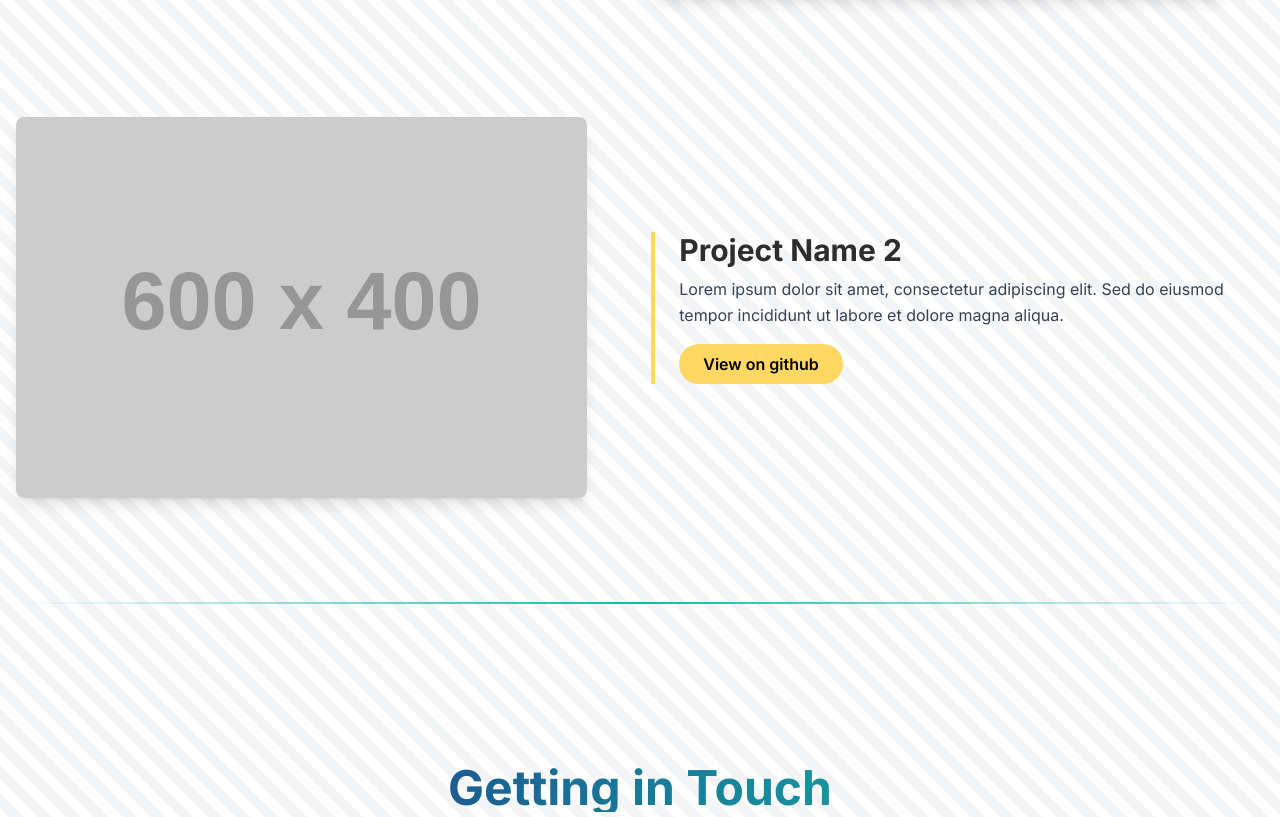
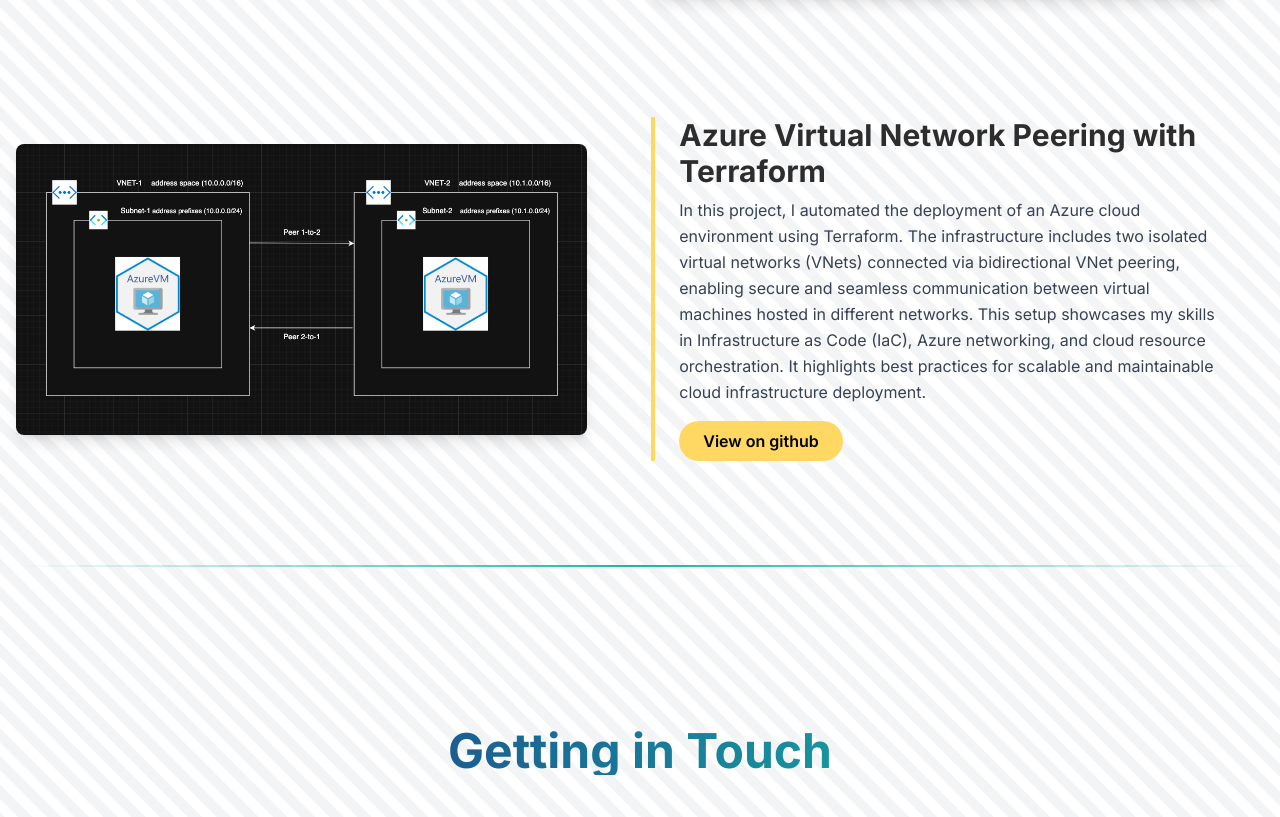
Before and after one commit to nouman-sh/nouman.github.io, a plain HTML site: page index.html in a window 1280 px wide. Shown: the part 2428-3245 px from the top of the page. Drawn offline with nearby package versions, Linux system fonts and the light colour scheme; placeholder pictures from the web are drawn by us.

Commit message:
Added the 2nd project

```diff
--- a/index.html
+++ b/index.html
@@ -249,14 +249,21 @@
       <!-- Project 2 -->
       <div class="flex flex-col md:flex-row items-center gap-8 md:gap-16 p-6 md:p-10 mb-10">
         <div class="md:w-1/2 overflow-hidden rounded-lg shadow-lg">
-          <img src="https://placehold.co/600x400/e2e8f0/2d2d2d?text=Project+2" alt="Project 2" class="w-full h-auto project-img" />
+          <img src="assets/Vnet_peering.png" alt="Project 2" class="w-full h-auto project-img" />
         </div>
         <div class="md:w-1/2 text-center md:text-left border-l-4 border-[#FFD864] pl-6">
-          <h3 class="text-2xl md:text-3xl font-bold mb-2">Project Name 2</h3>
+          <h3 class="text-2xl md:text-3xl font-bold mb-2">Azure Virtual Network Peering with Terraform</h3>
           <p class="text-gray-700 mb-4 leading-relaxed">
-            Lorem ipsum dolor sit amet, consectetur adipiscing elit. Sed do eiusmod tempor incididunt ut labore et dolore magna aliqua.
+            In this project, I automated the deployment of an Azure cloud environment using Terraform.
+            The infrastructure includes two isolated virtual networks (VNets) connected via bidirectional
+            VNet peering, enabling secure and seamless communication between virtual machines hosted in different
+             networks. This setup showcases my skills in Infrastructure as Code (IaC), Azure networking, and cloud
+             resource orchestration. It highlights best practices for scalable and maintainable cloud infrastructure
+             deployment.
+
+
           </p>
-          <a href="https://github.com/yourusername/project2" target="_blank" rel="noopener noreferrer" class="inline-block bg-[#FFD864] text-black font-semibold py-2 px-6 rounded-full hover:shadow-md">
+          <a href="https://github.com/nouman-sh/azure-vnet-peering" target="_blank" rel="noopener noreferrer" class="inline-block bg-[#FFD864] text-black font-semibold py-2 px-6 rounded-full hover:shadow-md">
             View on github
           </a>
         </div>
```
Also changed, not shown: assets/Vnet_peering.png (added), 1 other file.
